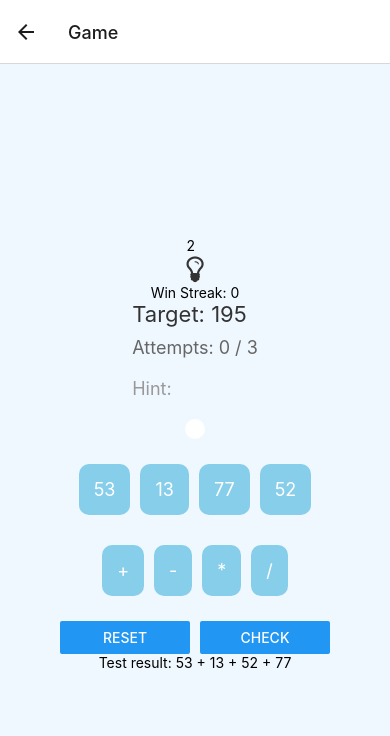
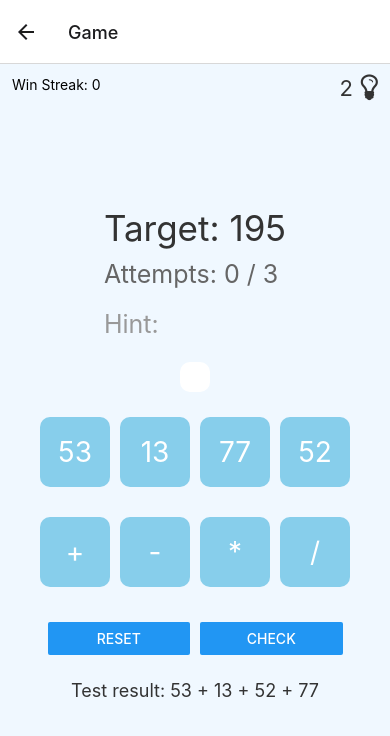
Before and after one commit to TH274/ExpressionBuilding, a React Native app: screen /Game in a window 390 px wide. Shown: the top 736 px of the page. Built offline with nearby package versions, Linux system fonts and the light colour scheme.

Commit message:
Add files via upload

```diff
--- a/styles.js
+++ b/styles.js
@@ -15,30 +15,30 @@ const styles = StyleSheet.create({
     color: '#333',
   },
   target: {
-    fontSize: 22,
+    fontSize: 35,
     marginBottom: 10,
     color: '#333',
   },
   attempts: {
-    fontSize: 18,
+    fontSize: 25,
     marginBottom: 20,
     color: '#666',
   },
   hint: {
-    fontSize: 18,
-    marginBottom: 20,
+    fontSize: 25,
+    marginBottom: 23,
     color: '#999',
   },
   expressionContainer: {
     flexDirection: 'row',
     marginBottom: 20,
-    padding: 10,
+    padding: 15,
     backgroundColor: '#fff',
     borderRadius: 10,
     elevation: 2,
   },
   expression: {
-    fontSize: 24,
+    fontSize: 25,
     color: '#333',
   },
   buttonsContainer: {
@@ -48,7 +48,10 @@ const styles = StyleSheet.create({
     marginBottom: 20,
   },
   button: {
-    padding: 15,
+    width: 70,
+    height: 70,
+    alignItems: 'center',
+    justifyContent: 'center',
     margin: 5,
     backgroundColor: '#87ceeb',
     borderRadius: 10,
@@ -58,23 +61,56 @@ const styles = StyleSheet.create({
     backgroundColor: '#b0c4de',
   },
   buttonText: {
-    fontSize: 18,
+    fontSize: 28,
     color: '#fff',
   },
   operatorsContainer: {
     flexDirection: 'row',
     justifyContent: 'center',
-    marginBottom: 20,
+    marginBottom: 25,
   },
   actionButtonsContainer: {
     flexDirection: 'row',
+    padding: 5,
     justifyContent: 'space-between',
-    width: '80%',
+    width: '90%',
   },
   actionButtonContainer: {
     flex: 1,
     marginHorizontal: 5,
   },
+  resultContainer: {
+    marginTop: 20,
+    },
+  resultText: {
+    fontSize: 18,
+    color: '#333',
+    },
+  HintContainer: {
+     position: 'absolute',
+     top: 8,
+     right: 12,
+     flexDirection: 'row',
+   },
+   hintCountText: {
+     fontSize: 22,
+     color: '#333',
+     margin: 3,
+     marginRight: 8,
+   },
+   streakContainer: {
+   position: 'absolute',
+   top: 12,
+   left: 12,
+   },
+     lastWinStreak: {
+       fontSize: 20,
+       marginBottom: 10,
+       color: '#666',
+     },
 });
 
+
+
+
 export default styles;
```
